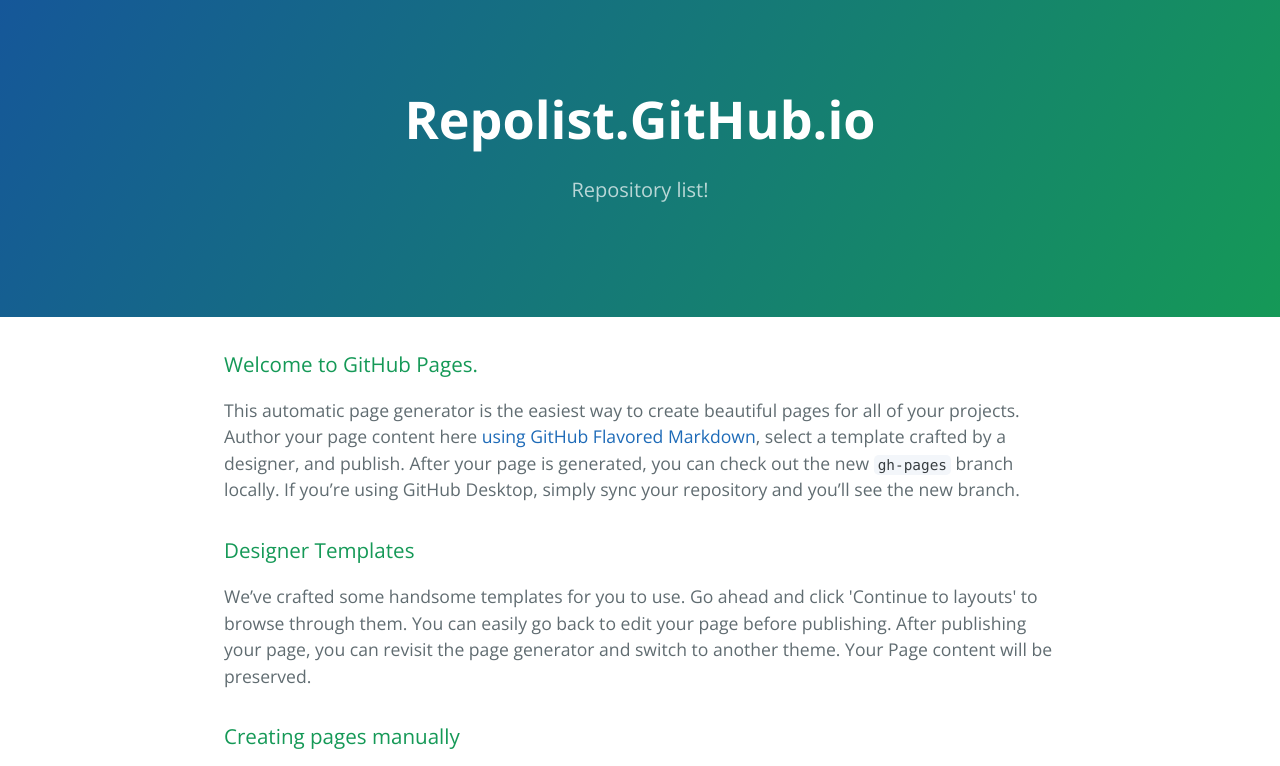
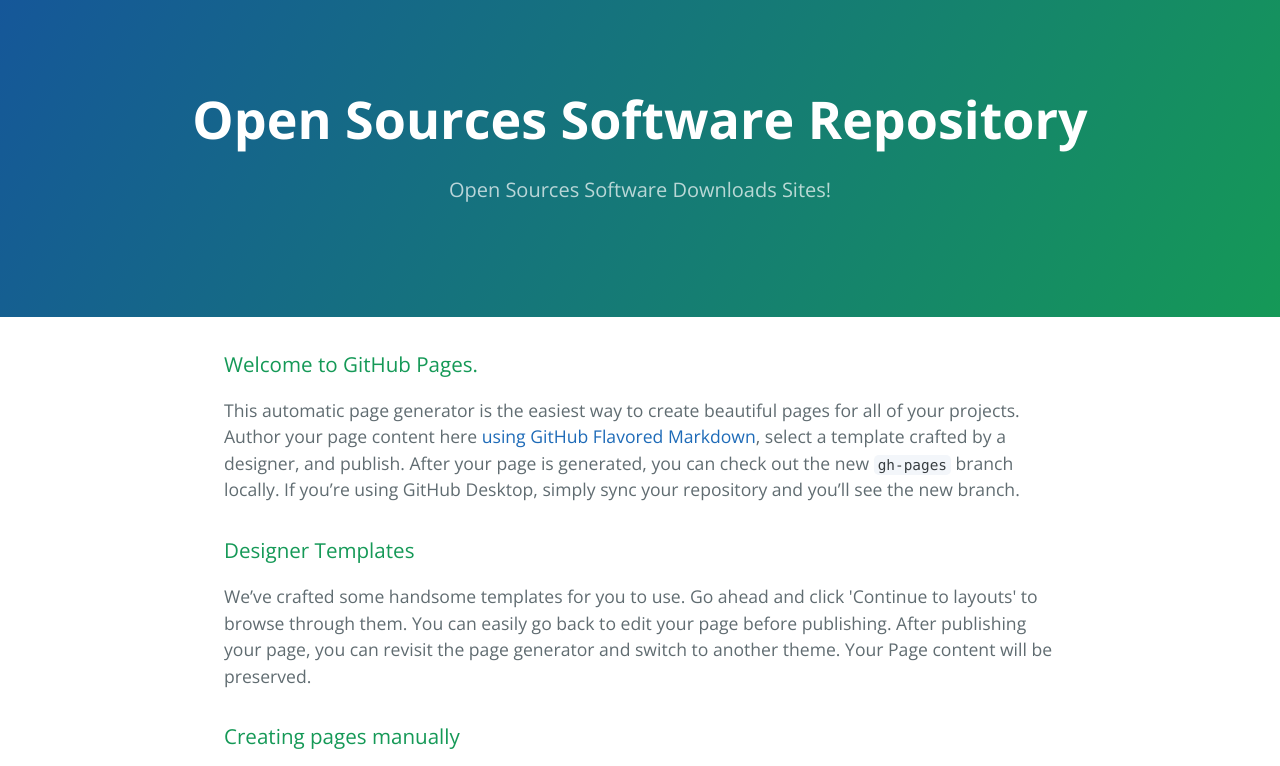
Before and after one commit to Mirrors-Repo/repolist.github.io, a plain HTML site: page index.html in a window 1280 px wide. Shown: the top 766 px of the page. Drawn offline with nearby package versions, Linux system fonts and the light colour scheme.

Commit message:
Change Title and top title

```diff
--- a/index.html
+++ b/index.html
@@ -2,7 +2,7 @@
 <html lang="en-us">
   <head>
     <meta charset="UTF-8">
-    <title>Repolist.GitHub.io by repolist</title>
+    <title>Repository list</title>
     <meta name="viewport" content="width=device-width, initial-scale=1">
     <link rel="stylesheet" type="text/css" href="stylesheets/normalize.css" media="screen">
     <link href='https://fonts.googleapis.com/css?family=Open+Sans:400,700' rel='stylesheet' type='text/css'>
@@ -11,8 +11,8 @@
   </head>
   <body>
     <section class="page-header">
-      <h1 class="project-name">Repolist.GitHub.io</h1>
-      <h2 class="project-tagline">Repository list!</h2>
+      <h1 class="project-name">Open Sources Software Repository</h1>
+      <h2 class="project-tagline">Open Sources Software Downloads Sites!</h2>
     </section>
 
     <section class="main-content">
```
